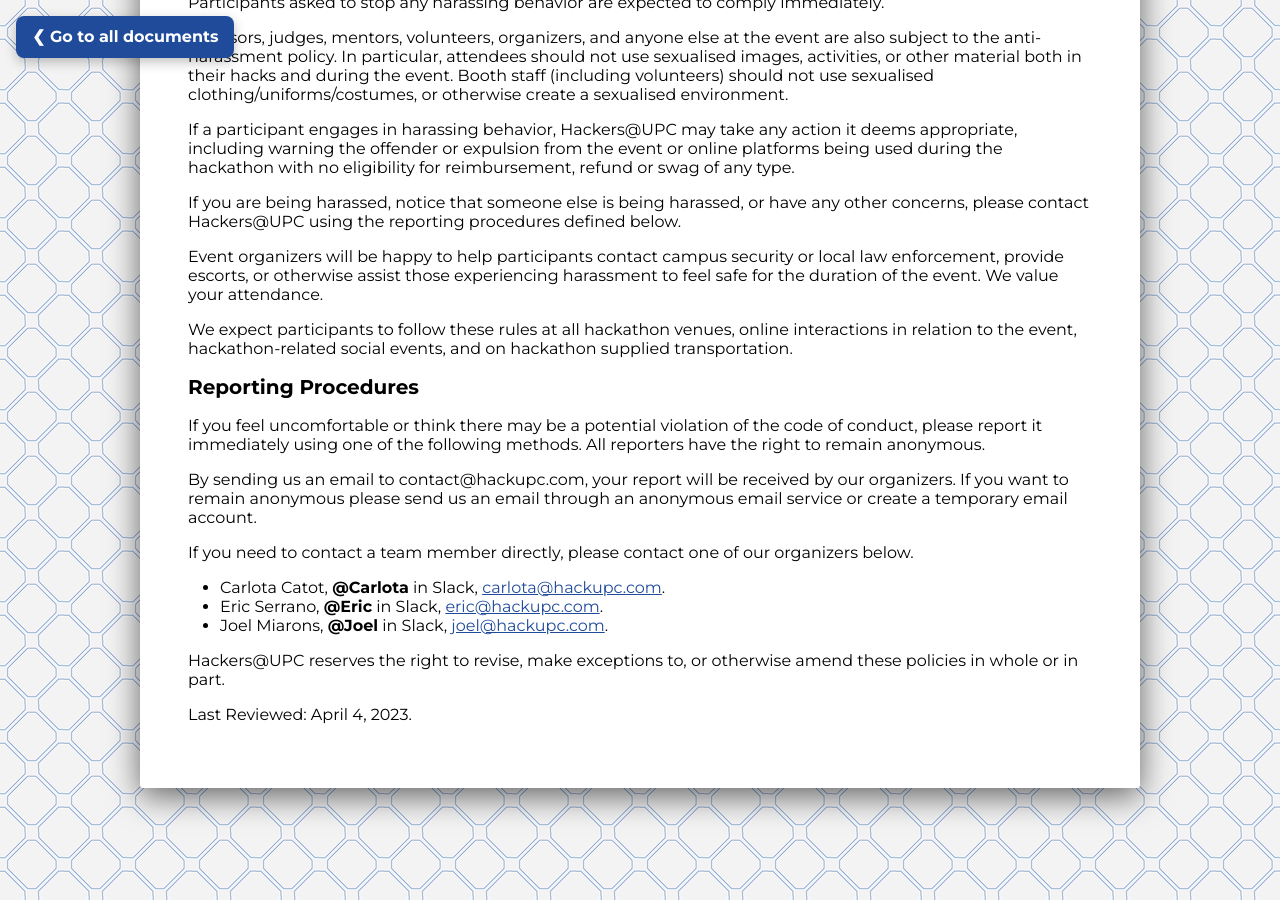
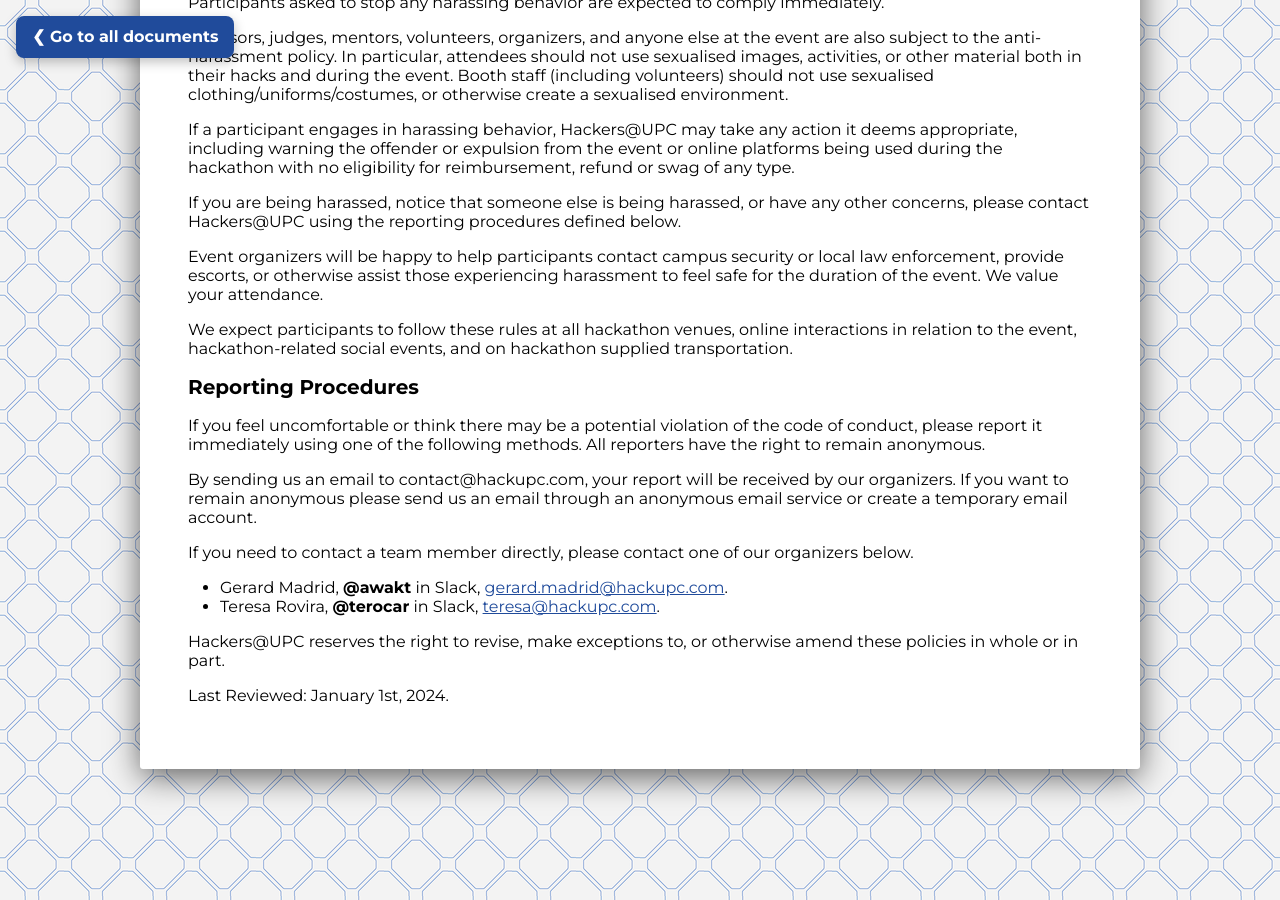
Before and after one commit to hackupc/legal-page, a Jekyll site: the page built from _documents/code_of_conduct.md, in a window 1280 px wide and 900 px high, scrolled down 623 px. Built offline with Jekyll 4.4.1, drawn with Linux system fonts in a browser that asks for light colours.

Commit message:
no autosave lol

```diff
--- a/_documents/code_of_conduct.md
+++ b/_documents/code_of_conduct.md
@@ -37,10 +37,9 @@
 
 If you need to contact a team member directly, please contact one of our organizers below.
 
-- Carlota Catot, **@Carlota** in Slack, [carlota@hackupc.com](mailto:carlota@hackupc.com).
-- Eric Serrano, **@Eric** in Slack, [eric@hackupc.com](mailto:eric@hackupc.com).
-- Joel Miarons, **@Joel** in Slack, [joel@hackupc.com](mailto:joel@hackupc.com).
+- Gerard Madrid, **@awakt** in Slack, [gerard.madrid@hackupc.com](mailto:gerard.madrid@hackupc.com).
+- Teresa Rovira, **@terocar** in Slack, [teresa@hackupc.com](mailto:teresa@hackupc.com).
 
 Hackers@UPC reserves the right to revise, make exceptions to, or otherwise amend these policies in whole or in part.
 
-Last Reviewed: April 4, 2023.
+Last Reviewed: January 1st, 2024.
```
Also changed, not shown: _documents/privacy_and_cookies.md (+4 -2 lines), _documents/terms_and_conditions.md (+2 -1 lines).
